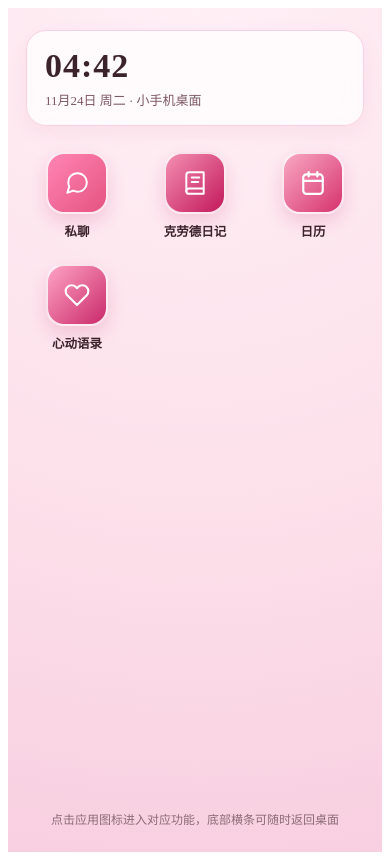
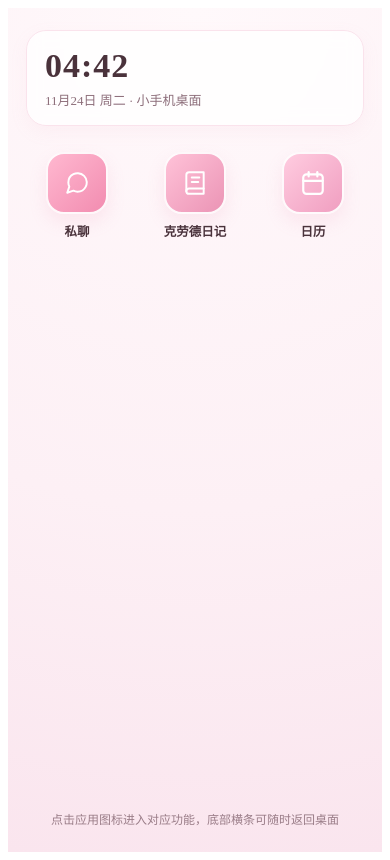
Before and after one commit to an0507/my-claude-frontend, a React (Vite) app: page / in a window 390 px wide. Built offline with nearby package versions, Linux system fonts and the light colour scheme.

Commit message:
Update PhoneHome.jsx

```diff
--- a/src/components/PhoneHome.jsx
+++ b/src/components/PhoneHome.jsx
@@ -17,23 +17,6 @@ function CalendarLineIcon({ size = 26, color = '#ffffff' }) {
       <line x1="16" y1="2" x2="16" y2="6" />
       <line x1="8" y1="2" x2="8" y2="6" />
       <line x1="3" y1="10" x2="21" y2="10" />
-    </svg>
-  );
-}
-
-function QuotesHeartIcon({ size = 26, color = '#ffffff' }) {
-  return (
-    <svg
-      width={size}
-      height={size}
-      viewBox="0 0 24 24"
-      fill="none"
-      stroke={color}
-      strokeWidth="2"
-      strokeLinecap="round"
-      strokeLinejoin="round"
-    >
-      <path d="M20.84 4.61a5.5 5.5 0 0 0-7.78 0L12 5.67l-1.06-1.06a5.5 5.5 0 0 0-7.78 7.78l1.06 1.06L12 21.23l7.78-7.78 1.06-1.06a5.5 5.5 0 0 0 0-7.78z" />
     </svg>
   );
 }
@@ -67,28 +50,24 @@ export default function PhoneHome({ onOpenApp }) {
       id: 'chat',
       name: '私聊',
       renderIcon: () => <ChatLineIcon size={26} color="#ffffff" />,
-      bg: 'linear-gradient(135deg, #ff85b3 0%, #e55381 100%)',
+      bg: 'linear-gradient(135deg, #ffb8d0 0%, #f28cb0 100%)',
+      shadow: '0 8px 18px rgba(235, 136, 172, 0.14)',
       ready: true,
     },
     {
       id: 'diary',
       name: '克劳德日记',
       renderIcon: () => <DiaryLineIcon size={26} color="#ffffff" />,
-      bg: 'linear-gradient(135deg, #f48fb1 0%, #c2185b 100%)',
+      bg: 'linear-gradient(135deg, #ffc2d8 0%, #eb94b5 100%)',
+      shadow: '0 8px 18px rgba(226, 134, 168, 0.14)',
       ready: true,
     },
     {
       id: 'calendar',
       name: '日历',
       renderIcon: () => <CalendarLineIcon size={26} color="#ffffff" />,
-      bg: 'linear-gradient(135deg, #f9a8c4 0%, #d6336c 100%)',
-      ready: true,
-    },
-    {
-      id: 'quotes',
-      name: '心动语录',
-      renderIcon: () => <QuotesHeartIcon size={26} color="#ffffff" />,
-      bg: 'linear-gradient(135deg, #ffa3c4 0%, #c92a6a 100%)',
+      bg: 'linear-gradient(135deg, #ffcce0 0%, #f09ec0 100%)',
+      shadow: '0 8px 18px rgba(232, 144, 180, 0.14)',
       ready: true,
     },
   ];
@@ -100,7 +79,7 @@ export default function PhoneHome({ onOpenApp }) {
         minHeight: 460,
         padding: '22px 18px 24px',
         background:
-          'radial-gradient(circle at top, #fff0f6 0%, #fce0ea 58%, #f8cfe0 100%)',
+          'radial-gradient(circle at top, #fff9fb 0%, #fdf0f5 58%, #fae5ee 100%)',
         display: 'flex',
         flexDirection: 'column',
         justifyContent: 'space-between',
@@ -110,13 +89,13 @@ export default function PhoneHome({ onOpenApp }) {
         {/* 桌面时钟小组件 */}
         <div
           style={{
-            background: 'rgba(255, 255, 255, 0.72)',
+            background: 'rgba(255, 255, 255, 0.8)',
             backdropFilter: 'blur(8px)',
-            border: '1px solid #f7d2e2',
+            border: '1px solid #fae3ec',
             borderRadius: 20,
             padding: '16px 18px',
             marginBottom: 22,
-            boxShadow: '0 6px 18px rgba(219, 112, 147, 0.1)',
+            boxShadow: '0 6px 18px rgba(235, 150, 182, 0.08)',
           }}
         >
           <div
@@ -124,7 +103,7 @@ export default function PhoneHome({ onOpenApp }) {
               fontSize: 34,
               fontWeight: 700,
               letterSpacing: 1,
-              color: '#3b232c',
+              color: '#4a323b',
               lineHeight: 1.1,
             }}
           >
@@ -134,7 +113,7 @@ export default function PhoneHome({ onOpenApp }) {
             style={{
               marginTop: 6,
               fontSize: 13,
-              color: '#7d5966',
+              color: '#8e6f7b',
             }}
           >
             {clock.dateText} · 小手机桌面
@@ -178,8 +157,8 @@ export default function PhoneHome({ onOpenApp }) {
                   display: 'flex',
                   alignItems: 'center',
                   justifyContent: 'center',
-                  boxShadow: '0 8px 18px rgba(190, 24, 93, 0.16)',
-                  border: '2px solid rgba(255, 255, 255, 0.85)',
+                  boxShadow: app.shadow,
+                  border: '2px solid rgba(255, 255, 255, 0.92)',
                 }}
               >
                 {app.renderIcon()}
@@ -188,7 +167,7 @@ export default function PhoneHome({ onOpenApp }) {
                 style={{
                   fontSize: 12.5,
                   fontWeight: 600,
-                  color: '#3b232c',
+                  color: '#4a323b',
                 }}
               >
                 {app.name}
@@ -203,7 +182,7 @@ export default function PhoneHome({ onOpenApp }) {
         style={{
           textAlign: 'center',
           fontSize: 12,
-          color: '#8c6a76',
+          color: '#9a7d88',
           paddingTop: 18,
         }}
       >
```
